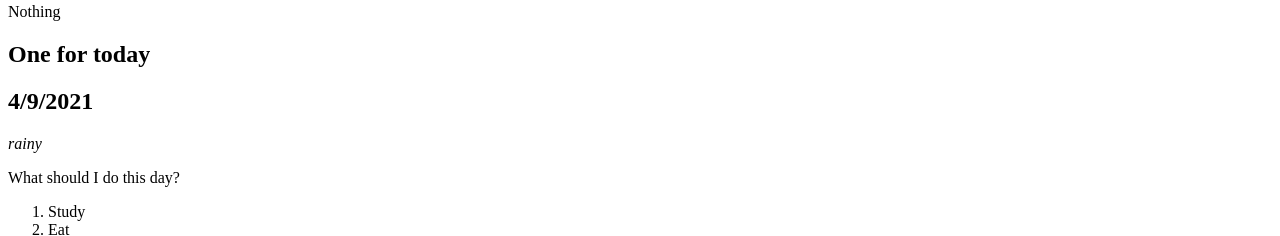
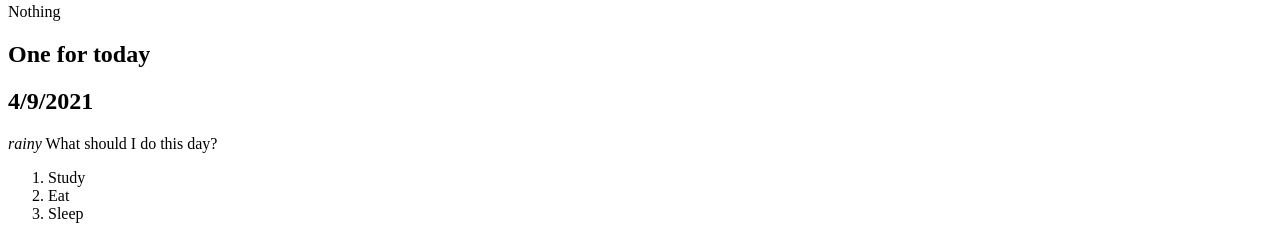
Before and after one commit to xuanyuanhaotian/CSE110_lab2, a plain HTML site: page index.html in a window 1280 px wide. Shown: the part 1458-1694 px from the top of the page. Drawn offline with Linux system fonts and the light colour scheme.

Commit message:
Update index.html

```diff
--- a/index.html
+++ b/index.html
@@ -79,7 +79,7 @@
             <h2>4/9/2021</h2>
             <i>rainy</i>
             <span>
-                <p>What should I do this day?</p>
+                What should I do this day?
             </span>
             <ol>
                 <li>Study</li>
```
